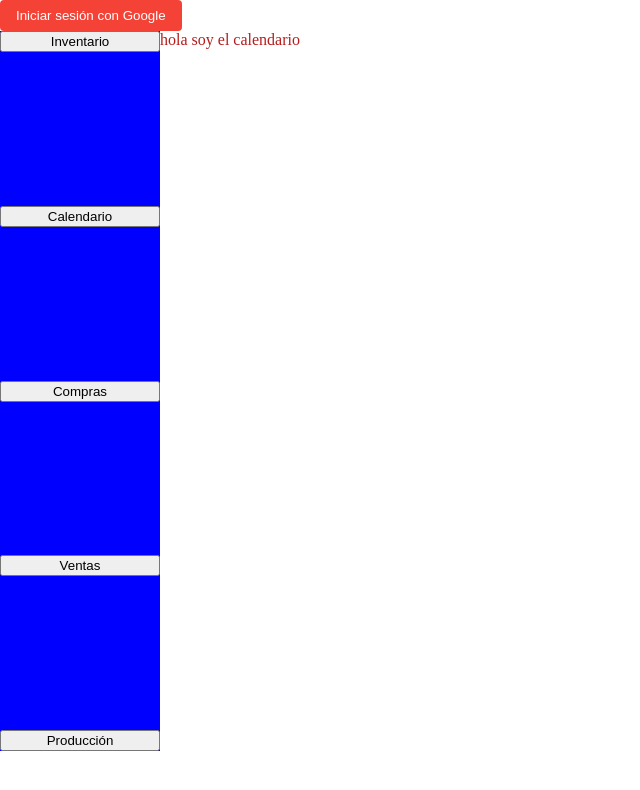
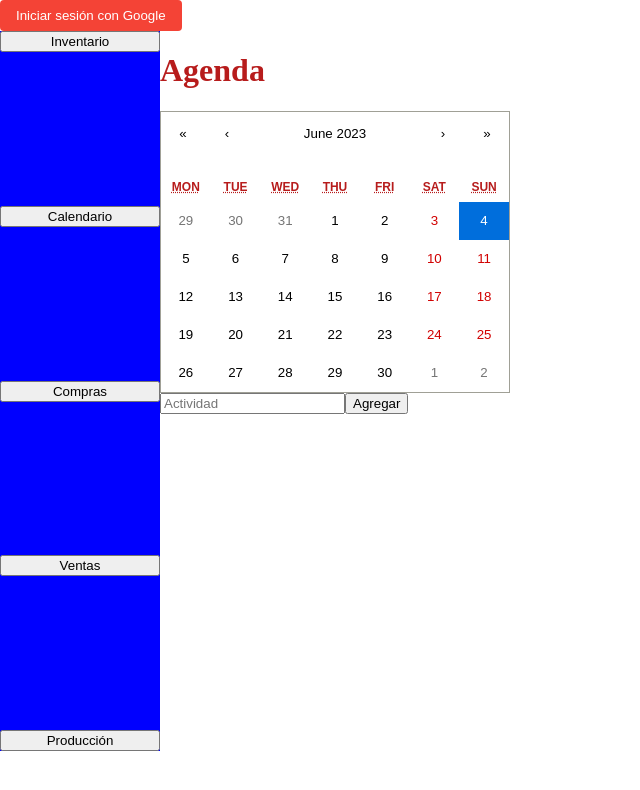
Before and after one commit to ManzCoder-js/megabillaresSCP, a Next.js app: page /Dashboard in a window 1280 px wide. Both pictures are taken after a click on the button "Calendario". Shown: the top 790 px of the page, without its empty margins (0-640 px from the left). Built offline with nearby package versions, Linux system fonts and the light colour scheme; no server answers.

Commit message:
modificados:     package-lock.json 	modificados:     package.json 	modificados:     src/app/Dashboard/styles.module.css 	modificados:     src/app/components/Calendario.jsx 	modificados:     src/app/components/Inventario.jsx

```diff
--- a/package.json
+++ b/package.json
@@ -17,6 +17,7 @@
     "next-auth": "^4.22.1",
     "qrcode": "^1.5.3",
     "react": "18.2.0",
+    "react-calendar": "^4.2.1",
     "react-dom": "18.2.0"
   }
 }
--- a/src/app/Dashboard/styles.module.css
+++ b/src/app/Dashboard/styles.module.css
@@ -65,3 +65,99 @@
 .content{
     color: #b71c1c;
 }
+
+
+
+
+/* Estilos para el componente de calendario */
+.calendarioContainer {
+  max-width: 600px;
+  margin: 0 auto;
+  padding: 20px;
+  background-color: #f5f5f5;
+  border-radius: 8px;
+  box-shadow: 0 2px 4px rgba(0, 0, 0, 0.1);
+}
+
+.calendarioHeader {
+  display: flex;
+  justify-content: space-between;
+  align-items: center;
+  margin-bottom: 20px;
+}
+
+.calendarioMonth {
+  font-size: 24px;
+  font-weight: bold;
+}
+
+.calendarioCurrentDate {
+  font-size: 16px;
+  color: #777;
+}
+
+.calendarioDaysContainer {
+  display: grid;
+  grid-template-columns: repeat(7, 1fr);
+  gap: 10px;
+}
+
+.calendarioDay {
+  display: flex;
+  justify-content: center;
+  align-items: center;
+  height: 40px;
+  background-color: #fff;
+  border: 1px solid #ccc;
+  border-radius: 4px;
+  cursor: pointer;
+}
+
+.calendarioDay:hover {
+  background-color: #e6e6e6;
+}
+
+.calendarioSelectedDay {
+  background-color: #007bff;
+  color: #fff;
+}
+
+.calendarioActivity {
+  margin-top: 20px;
+}
+
+.calendarioActivity input[type="text"] {
+  width: 100%;
+  padding: 8px;
+  border: 1px solid #ccc;
+  border-radius: 4px;
+  font-size: 14px;
+}
+
+.calendarioActivity button {
+  margin-top: 10px;
+  padding: 8px 16px;
+  background-color: #007bff;
+  color: #fff;
+  border: none;
+  border-radius: 4px;
+  font-size: 14px;
+  cursor: pointer;
+}
+
+.calendarioActivity button:hover {
+  background-color: #0056b3;
+}
+
+.calendarioNavigation {
+  margin-top: 20px;
+  display: flex;
+  justify-content: space-between;
+}
+
+.eventMarker {
+  width: 6px;
+  height: 6px;
+  background-color: red;
+  border-radius: 50%;
+}
--- a/src/app/components/Calendario.jsx
+++ b/src/app/components/Calendario.jsx
@@ -1,10 +1,98 @@
-import QrReader from "./QrReader";
+import React, { useState, useEffect } from 'react';
+import Calendar from 'react-calendar';
+import 'react-calendar/dist/Calendar.css';
+import styles from '../Dashboard/styles.module.css';
 
-export default function Calendario() {
-    return(
-       < div>
-        hola soy el calendario
-        <QrReader/>
-       </div>
-    )
-}
+const Calendario = () => {
+  const [selectedDate, setSelectedDate] = useState(new Date());
+  const [activity, setActivity] = useState('');
+  const [events, setEvents] = useState([]);
+  const [selectedEvent, setSelectedEvent] = useState(null);
+
+  useEffect(() => {
+    const storedEvents = JSON.parse(localStorage.getItem('events'));
+    if (storedEvents) {
+      setEvents(storedEvents);
+    }
+  }, []);
+
+  useEffect(() => {
+    localStorage.setItem('events', JSON.stringify(events));
+  }, [events]);
+
+  const handleDateChange = (date) => {
+    setSelectedDate(date);
+
+    const selectedEvent = events.find(
+      (event) =>
+        event.date.getDate() === date.getDate() &&
+        event.date.getMonth() === date.getMonth() &&
+        event.date.getFullYear() === date.getFullYear()
+    );
+
+    setSelectedEvent(selectedEvent);
+  };
+
+  const handleActivityChange = (e) => {
+    setActivity(e.target.value);
+  };
+
+  const handleAddActivity = () => {
+    if (!selectedDate || activity === '') {
+      return; // No permite agregar actividades sin fecha o descripción
+    }
+
+    const newEvent = {
+      date: selectedDate,
+      activity: activity,
+    };
+
+    setEvents([...events, newEvent]);
+    setActivity('');
+  };
+
+  const isEventDate = (date) => {
+    return events.some(
+      (event) =>
+        event.date.getDate() === date.getDate() &&
+        event.date.getMonth() === date.getMonth() &&
+        event.date.getFullYear() === date.getFullYear()
+    );
+  };
+
+  const tileContent = ({ date }) => {
+    if (isEventDate(date)) {
+      return <div className={styles.eventMarker}></div>;
+    }
+    return null;
+  };
+
+  return (
+    <div>
+      <h1>Agenda</h1>
+      <div>
+        <Calendar
+          onChange={handleDateChange}
+          value={selectedDate}
+          tileContent={tileContent}
+        />
+        <input
+          type="text"
+          placeholder="Actividad"
+          value={activity}
+          onChange={handleActivityChange}
+        />
+        <button onClick={handleAddActivity}>Agregar</button>
+      </div>
+      {selectedEvent && (
+        <div>
+          <h3>Detalles del Evento</h3>
+          <p>Fecha: {selectedEvent.date.toLocaleDateString()}</p>
+          <p>Actividad: {selectedEvent.activity}</p>
+        </div>
+      )}
+    </div>
+  );
+};
+
+export default Calendario;
--- a/src/app/components/Inventario.jsx
+++ b/src/app/components/Inventario.jsx
@@ -1,8 +1,10 @@
 import InventoryApp from "./Invent"
+import QrReader from "./QrReader"
 export default function Inventario() {
     return(
        < div>
         <InventoryApp/>
+        <QrReader/>
        </div>
     )
 }
```
Also changed, not shown: 1 other file (tests, documents, lock files or other folders).
